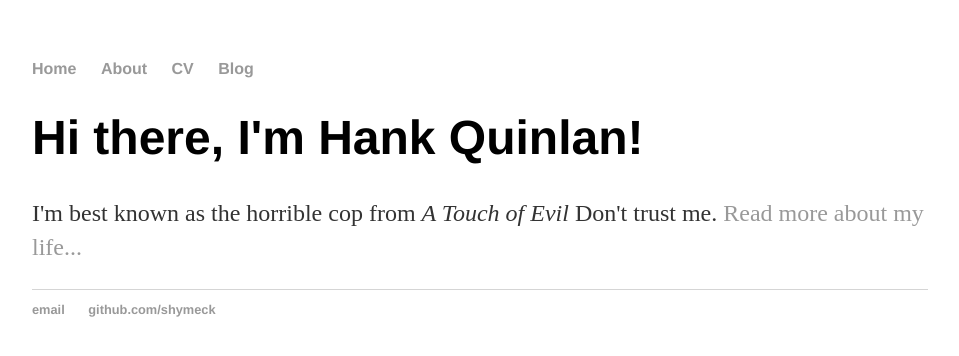
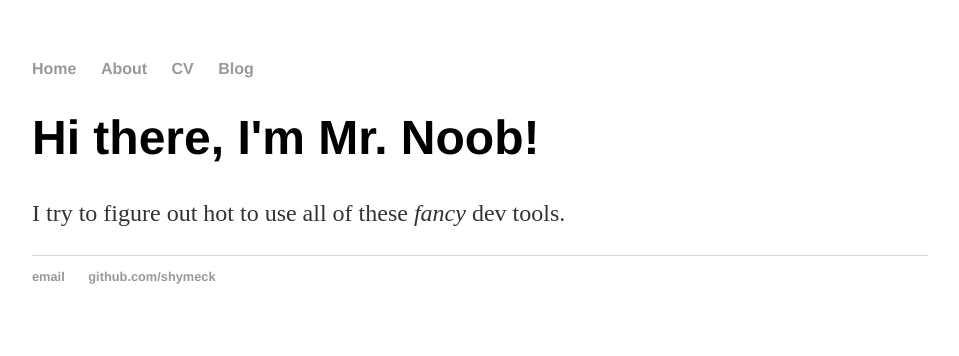
Before and after one commit to shymeck/shymeck.github.io, a Jekyll site: the page built from index.html, in a window 1280 px wide. Shown: the top 356 px of the page, without its empty margins (160-1119 px from the left). Built offline with Jekyll 4.4.1, drawn with Linux system fonts in a browser that asks for light colours.

Commit message:
Update index.html

```diff
--- a/index.html
+++ b/index.html
@@ -3,6 +3,6 @@ layout: default
 title: Mr. Noob
 ---
 <div class="blurb">
-	<h1>Hi there, I'm Hank Quinlan!</h1>
-	<p>I'm best known as the horrible cop from <em>A Touch of Evil</em> Don't trust me. <a href="/about">Read more about my life...</a></p>
+	<h1>Hi there, I'm Mr. Noob!</h1>
+	<p>I try to figure out hot to use all of these <em>fancy</em> dev tools.</p>
 </div><!-- /.blurb -->
```
